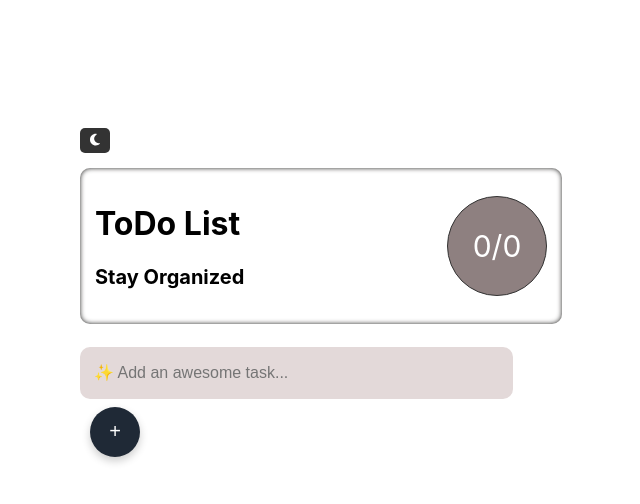
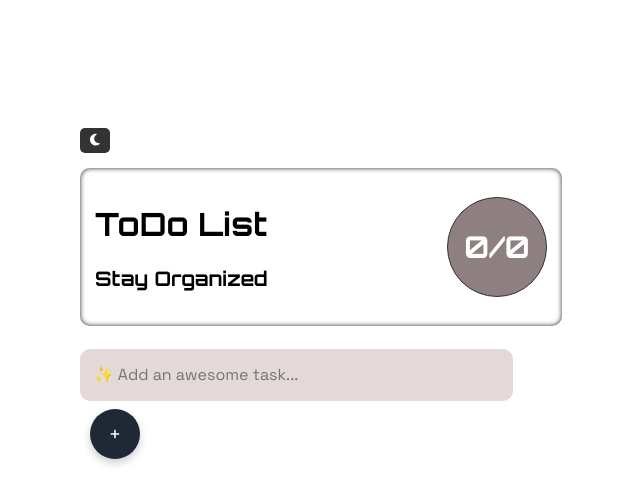
Before and after one commit to thewiztanvir/todoTypeScript, a React (Create React App) app: page / in a window 1280 px wide. Shown: the top 504 px of the page, without its empty margins (319-959 px from the left). Built offline with nearby package versions, Linux system fonts and the light colour scheme.

Commit message:
added the font on the project

```diff
--- a/public/index.html
+++ b/public/index.html
@@ -1,20 +1,21 @@
 <!DOCTYPE html>
 <html lang="en">
+
 <head>
   <meta charset="utf-8" />
   <link rel="icon" href="%PUBLIC_URL%/favicon.ico" />
   <meta name="viewport" content="width=device-width, initial-scale=1" />
   <meta name="theme-color" content="#000000" />
-    <meta
-      name="description"
-      content="Web site created using create-react-app"
-    />
+  <meta name="description" content="Web site created using create-react-app" />
   <link rel="apple-touch-icon" href="%PUBLIC_URL%/logo192.png" />
   <!--
       manifest.json provides metadata used when your web app is installed on a
       user's mobile device or desktop. See https://developers.google.com/web/fundamentals/web-app-manifest/
     -->
   <link rel="manifest" href="%PUBLIC_URL%/manifest.json" />
+  <!-- Google Fonts: Orbitron for header, Space Grotesk for rest -->
+  <link href="https://fonts.googleapis.com/css2?family=Orbitron:wght@700&family=Space+Grotesk:wght@400;700&display=swap"
+    rel="stylesheet">
   <!--
       Notice the use of %PUBLIC_URL% in the tags above.
       It will be replaced with the URL of the `public` folder during the build.
@@ -24,8 +25,9 @@
       work correctly both with client-side routing and a non-root public URL.
       Learn how to configure a non-root public URL by running `npm run build`.
     -->
-    <title>React App</title>
+  <title>Mitab ToDo App</title>
 </head>
+
 <body>
   <noscript>You need to enable JavaScript to run this app.</noscript>
   <div id="root"></div>
@@ -40,4 +42,5 @@
       To create a production bundle, use `npm run build` or `yarn build`.
     -->
 </body>
+
 </html>
--- a/src/index.css
+++ b/src/index.css
@@ -2,9 +2,7 @@
 
 body {
   margin: 0;
-  font-family: -apple-system, BlinkMacSystemFont, 'Segoe UI', 'Roboto', 'Oxygen',
-    'Ubuntu', 'Cantarell', 'Fira Sans', 'Droid Sans', 'Helvetica Neue',
-    sans-serif;
+  font-family: 'Space Grotesk', sans-serif;
   -webkit-font-smoothing: antialiased;
   -moz-osx-font-smoothing: grayscale;
   background-color: white; /* Default background color */
@@ -22,3 +20,18 @@ code {
   font-family: source-code-pro, Menlo, Monaco, Consolas, 'Courier New',
     monospace;
 }
+
+.card, .form, .input-style, .btn, .task-list-part, ul, li, h1, h2, h3, h4, h5, h6 {
+  font-family: 'Space Grotesk', sans-serif;
+}
+
+/* Coolest look for headings and todo UI */
+h1, h2, h3, h4, h5, h6, .header, .main-title {
+  font-family: 'Orbitron', sans-serif;
+}
+
+/* Add a little pop to todo items */
+li, .task-list-part {
+  font-family: 'Space Grotesk', sans-serif;
+  font-size: 1.2rem;
+}
```
Lines whose indentation alone changed are shown as unchanged.
